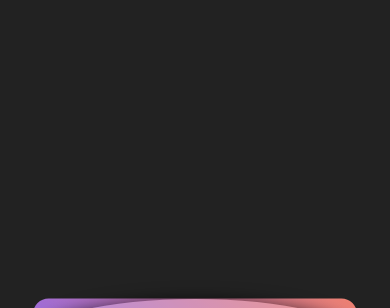
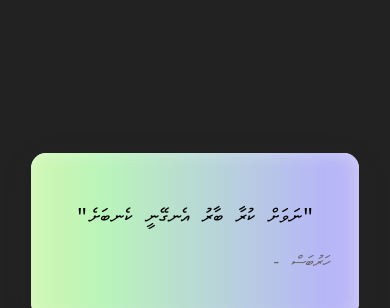
Before and after one commit to ibrahimnajidh/GADI.MV-digital-clock-, a plain HTML site: page index.html in a window 390 px wide. Shown: the top 308 px of the page. Drawn offline with Linux system fonts and the light colour scheme.

Commit message:
Add quote (dhivehi harubas) display feature with animations and styles

```diff
--- a/index.html
+++ b/index.html
@@ -7,6 +7,16 @@
     <link rel="stylesheet" href="styles.css">
 </head>
 <body>
+    <div class="quote-container">
+        <div class="quote-box">
+            <div class="border-animation"></div>
+            <div class="quote-content">
+                <p id="quote-text">"ނަވަށް ކުރާ ބާރު އެނގޭނީ ކެނބަށެ"</p>
+                <p id="quote-author">- ހަރުބަސް</p>
+            </div>
+        </div>
+    </div>
+
     <div class="container">
         <div class="clock" id="clock"></div>
         <div class="calendar" id="calendar"></div><br>
--- a/script.js
+++ b/script.js
@@ -1,3 +1,102 @@
+const quotes = [
+    {
+        text: "ކުކުޅަށްވުރެ ބިސް ދޮށީ ނުވާށެ",
+        author: "ހަރުބަސް"
+    },
+    {
+        text: "ފުޅައް ބުޑުން ދަންޏާ ދޮންހަސަނަށް ހީވާނީ ކެޔޮގަނޑު ކަނޑާހެންނެ ",
+        author: "މުސްކުޅި ބަސް"
+    },
+    {
+        text: "އަމާބުނީތީ ފަރަށްދިއުން",
+        author: "ހަރުބަސް"
+    },
+    {
+        text: "ބަޅެއްގެ ނަގޫ ސަންފާ އޮނަކަށްލާފައި އޮތަސް ތެދެއް ނުވާނެއެ",
+        author: "މުސްކުޅި ބަސް"
+    },
+    {
+        text: "ކެޔޮކޭވަރު އެނގޭނީ ބިތުފަންގި ނެގީމައެ",
+        author: "ހަރުބަސް"
+    },
+    {
+        text: "ކާންދޭ އަތުގައި ދައިނުގަންނާށެ",
+        author: "ހަރުބަސް"
+    },
+    {
+        text: "މީދަލަކަށް ދުވަހެއް އައްޔާ ހިކަންޖަކަށް ވެސް ދުވަހެއް އަންނާނެއެ",
+        author: "ހަރުބަސް"
+    },
+    {
+        text: "މީހުން އެނގޭނީ އެއް އޮޑިން ދަތުރުކުރީމައެ",
+        author: "މުސްކުޅި ބަސް"
+    },
+    {
+        text: "ހިކިފަސްތާ ބަކަނާޅާށެ",
+        author: "ހަރުބަސް"
+    },
+    {
+        text: "ކިތަންމެ ވަރަކަށް ދޮންކުރިއަސް ދުނބުރިއެއް އަނބަކަށް ނުވާނެއެ",
+        author: "މުސްކުޅި ބަސް"
+    },
+    {
+        text: "ހަލާދަނޑީގެ ދެކޮޅު ބަލާށެ",
+        author: "ހަރުބަސް"
+    },
+    {
+        text: "މެކުނު ފުމުނަކަސް ގާހަކަޔަކަށް ނުފުމެވޭނެއެ",
+        author: "މުސްކުޅި ބަސް"
+    },
+    {
+        text: "ވިހަނުލާނެ ކަމަށް އަތުކުރީ ތެރޭގައި ހަރުފަ ނުގެންގުޅޭށެ",
+        author: "ހަރުބަސް"
+    },
+    {
+        text: "ހެޔޮކަމެއްގެ ބަދަލުގައި ތެޔޮހަމެއް",
+        author: "މިސާލުބަސް"
+    },
+    {
+        text: "ހާރުވާ ކެޔޮގަނޑުގައި ފަލައަރި ޖަހާނެއެ",
+        author: "މުސްކުޅި ބަސް"
+    }
+];
+
+// DOM elements
+const quoteText = document.getElementById('quote-text');
+const quoteAuthor = document.getElementById('quote-author');
+
+// Keep track of current quote
+let currentQuoteIndex = 0;
+
+// Function to update quote with fade effect
+function updateQuote() {
+    // Fade out
+    quoteText.style.opacity = 0;
+    quoteAuthor.style.opacity = 0;
+
+    // Wait for fade out to complete
+    setTimeout(() => {
+        // Get next quote
+        currentQuoteIndex = (currentQuoteIndex + 1) % quotes.length;
+        const quote = quotes[currentQuoteIndex];
+
+        // Update content
+        quoteText.textContent = `"${quote.text}"`;
+        quoteAuthor.textContent = `- ${quote.author}`;
+
+        // Fade in
+        quoteText.style.opacity = 1;
+        quoteAuthor.style.opacity = 1;
+    }, 500);
+}
+
+// Initial opacity
+quoteText.style.opacity = 1;
+quoteAuthor.style.opacity = 1;
+
+// Update quote every 08 seconds
+setInterval(updateQuote, 8000);
+
 function updateClock() {
     const now = new Date();
     const hours = String(now.getHours()).padStart(2, '0');
--- a/styles.css
+++ b/styles.css
@@ -9,6 +9,96 @@ body {
     font-family: 'Courier New', Courier, monospace;
     margin: 0;
     flex-direction: column;
+}
+
+.quote-container {
+    height: 30%;
+    width: 84%;
+    max-width: 600px;
+}
+
+.quote-box {
+    background-color: rgba(255, 255, 255, 0.9);
+    border-radius: 15px;
+    padding: 30px;
+    box-shadow: 0 10px 30px rgba(37, 37, 37, 0.2);
+    position: relative;
+    overflow: hidden;
+    z-index: 1;
+}
+
+.border-animation {
+    position: absolute;
+    top: 0;
+    left: 0;
+    right: 0;
+    bottom: 0;
+    z-index: -1;
+    border-radius: 15px;
+    background: linear-gradient(
+        90deg,
+        #f8cfcf, #f7cca1, #fcfca3, #baf4ba, #b6b6f7, #dcc2ed, #d8aefa
+    );
+    background-size: 400% 400%;
+    animation: borderGradient 8s ease infinite, borderPulse 2s ease-in-out infinite;
+}
+
+.quote-content {
+    text-align: center;
+    position: relative;
+    z-index: 2;
+}
+
+#quote-text {
+    font-size: 24px;
+    color: #000000;
+    margin-bottom: 20px;
+    line-height: 1.5;
+    position: relative;
+    transition: opacity 1.5s ease;
+}
+
+#quote-author {
+    font-style: italic;
+    color: #666;
+    font-size: 18px;
+    text-align: right;
+    margin-top: 10px;
+    transition: opacity 1.5s ease;
+}
+
+@keyframes borderGradient {
+    0% {
+        background-position: 0% 50%;
+    }
+    50% {
+        background-position: 100% 50%;
+    }
+    100% {
+        background-position: 0% 50%;
+    }
+}
+
+@keyframes borderPulse {
+    0% {
+        box-shadow: 0 0 5px 2px rgba(255, 255, 255, 0.7) inset;
+    }
+    50% {
+        box-shadow: 0 0 15px 2px rgba(255, 255, 255, 0.3) inset;
+    }
+    100% {
+        box-shadow: 0 0 5px 2px rgba(255, 255, 255, 0.7) inset;
+    }
+}
+
+@media (max-width: 768px) {
+    #quote-text {
+        font-size: 20px;
+    }
+
+    #quote-author {
+        font-size: 16px;
+    }
 }
 
 .container {
```
